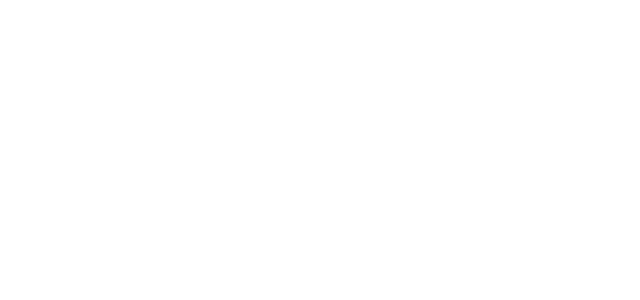
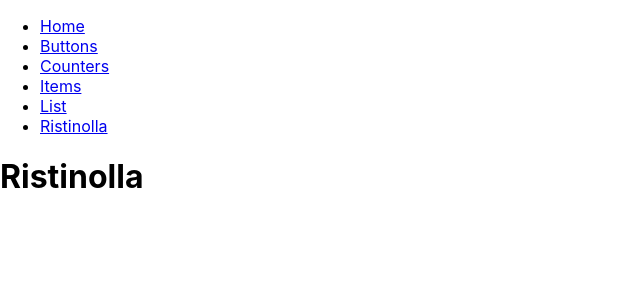
Before and after one commit to tauluiso/react-harjoitus, a React (Create React App) app in the folder react-harjoitus/: page /Ristinolla in a window 1280 px wide. Before the commit this address had no page. Shown: the top 300 px of the page, without its empty margins (0-640 px from the left). Built offline with nearby package versions, Linux system fonts and the light colour scheme.

Commit message:
list kesken

```diff
--- a/react-harjoitus/src/App.js
+++ b/react-harjoitus/src/App.js
@@ -6,6 +6,7 @@
 import {Counters} from "./pages/Counters";
 import {Items} from "./pages/Items";
 import {List} from "./pages/List";
+import { Ristinolla } from "./ristinolla/Ristinolla";
 
 function App() {
   return (
@@ -18,6 +19,7 @@
             <Route path="Counters" element={<Counters/>}/>
             <Route path="Item" element={<Items/>}/>
             <Route path="List" element={<List/>}/>
+            <Route path="Ristinolla" element={<Ristinolla/>}/>
           </Route>
         </Routes>
     </div>
--- a/react-harjoitus/src/pages/Router.jsx
+++ b/react-harjoitus/src/pages/Router.jsx
@@ -26,6 +26,10 @@
                         <Link to="/List">List</Link>
                     </li>
 
+                    <li>
+                    <Link to="/Ristinolla">Ristinolla</Link>
+                    </li>
+
                 </ul>
             </div>
         <Outlet/>
--- /dev/null
+++ b/react-harjoitus/src/ristinolla/Board.jsx
@@ -0,0 +1,11 @@
+import React from "react";
+
+import {Square} from "./Square";
+
+export const Board =()=>{
+    return(
+        <div>
+
+        </div>
+    );
+}
--- /dev/null
+++ b/react-harjoitus/src/ristinolla/Ristinolla.jsx
@@ -0,0 +1,12 @@
+import React from "react";
+import './Ristinolla.css'
+import {Board} from "./Board";
+
+export const Ristinolla =()=>{
+    return(
+        <div>
+            <h1>Ristinolla</h1>
+            <Board/>
+        </div>
+    );
+}
--- /dev/null
+++ b/react-harjoitus/src/ristinolla/Square.jsx
@@ -0,0 +1,9 @@
+import React from "react";
+
+export const Square =()=>{
+    return(
+        <div>
+            <h1>X</h1>
+        </div>
+    )
+}
```
Also changed, not shown: react-harjoitus/src/ristinolla/Ristinolla.css (added).
